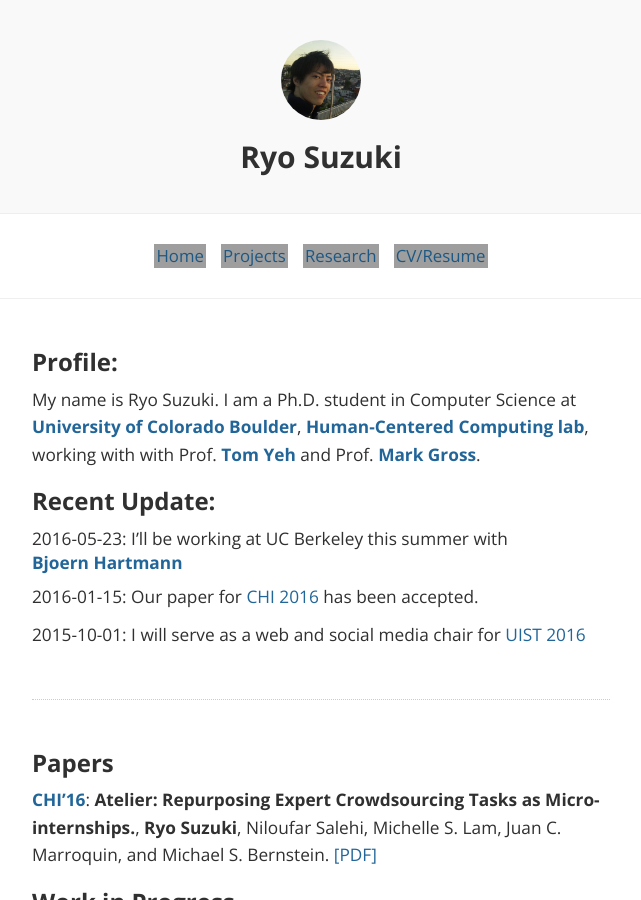
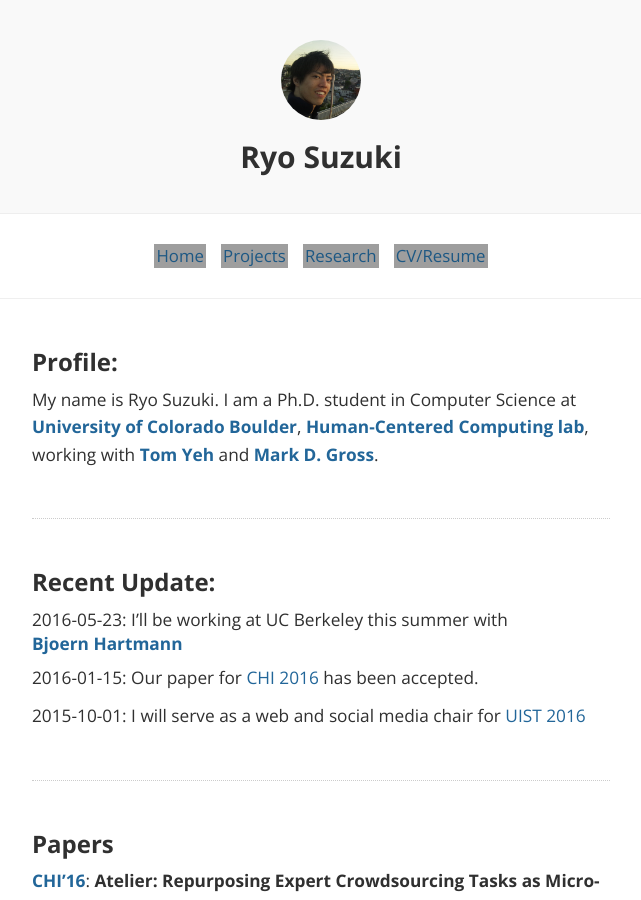
Before and after one commit to ryooopan/homepage, a Jekyll site: the page built from index.md, in a window 1280 px wide and 900 px high, cut to the strip 0-900 px from the top of the window. Shown: the whole strip, without its empty margins (319-960 px from the left). Built offline with Jekyll 4.4.1, drawn with Linux system fonts in a browser that asks for light colours; nearby versions of some CDN libraries; Markdown is read by kramdown in place of the engine named in the settings; comment, search, counter and statistics services are not loaded; grey boxes are pictures that could not be loaded.

Commit message:
Update index.md

```diff
--- a/index.md
+++ b/index.md
@@ -5,8 +5,10 @@ layout: index
 ### Profile:
 
 My name is Ryo Suzuki.
-I am a Ph.D. student in Computer Science at [**University of Colorado Boulder**](http://www.colorado.edu/cs/), [**Human-Centered Computing lab**](http://hcc.colorado.edu/), working with with Prof. [**Tom Yeh**](http://tomyeh.info/) and Prof. [**Mark Gross**](http://mdgross.net/).
+I am a Ph.D. student in Computer Science at [**University of Colorado Boulder**](http://www.colorado.edu/cs/), [**Human-Centered Computing lab**](http://hcc.colorado.edu/), working with [**Tom Yeh**](http://tomyeh.info/) and [**Mark D. Gross**](http://mdgross.net/).
 
+
+---
 
 
 ### Recent Update:
@@ -28,7 +30,7 @@ I am a Ph.D. student in Computer Science at [**University of Colorado Boulder**]
 
 
 
-### Work in Progress
+#### Work in Progress
 
 [**UIST'15**](http://uist.acm.org/uist2015/about) Poster: **Daemo: a Self-Governed Crowdsourcing Marketplace**. [[PDF]](http://hci.stanford.edu/publications/2015/crowdresearch/daemo-uist.pdf)
 
```
